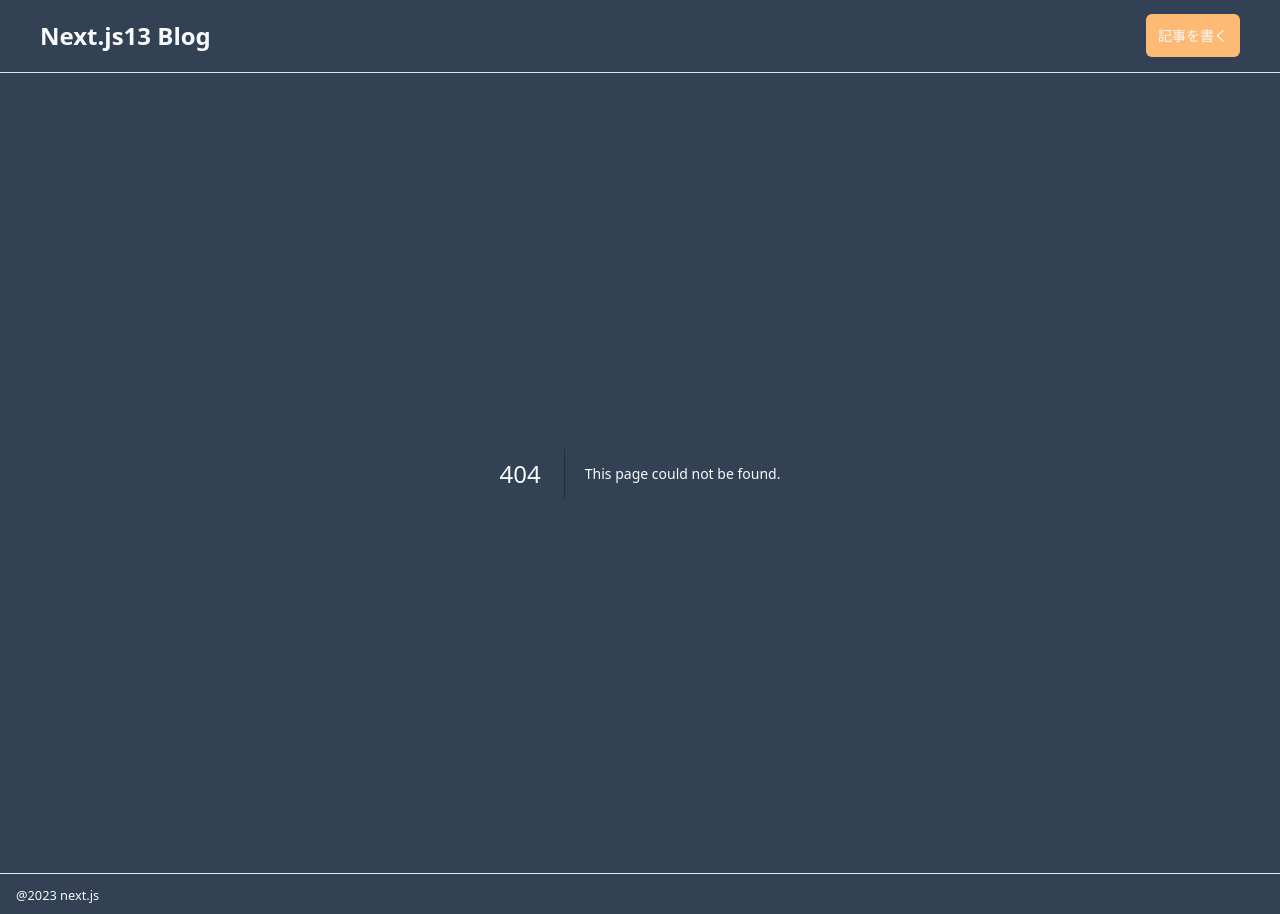
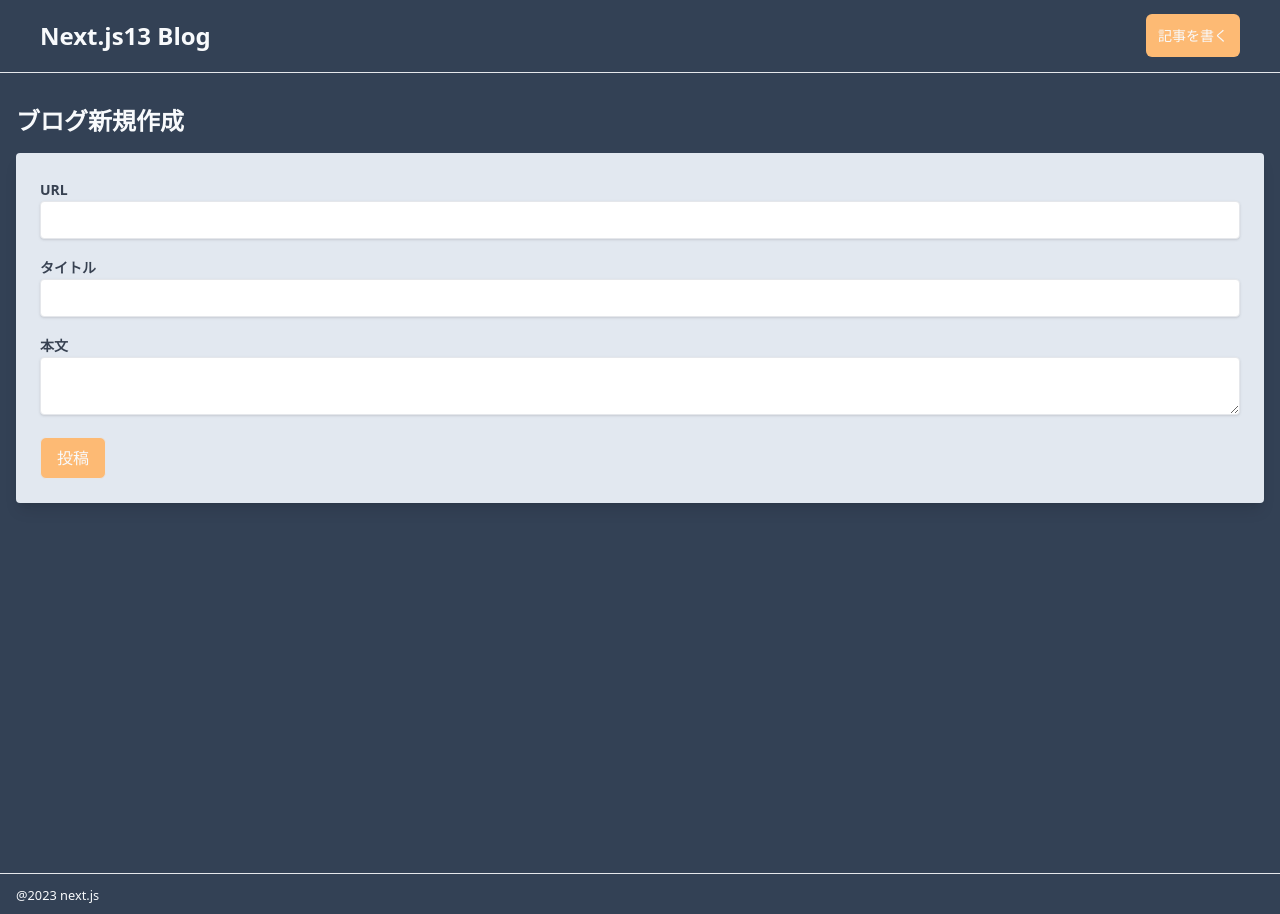
Before and after one commit to aspiratio/next.js13-tailwindcss-udemy-blog, a Next.js app: page /articles/new in a window 1280 px wide. Before the commit this address had no page. Built offline with nearby package versions, Linux system fonts and the light colour scheme.

Commit message:
新規作成ページのスタイルまでを追加

```diff
--- /dev/null
+++ b/src/app/articles/new/page.tsx
@@ -0,0 +1,39 @@
+import React from "react"
+
+const CreateBlogPage = () => {
+  return (
+    <div className="min-h-screen py-8 px-4">
+      <h2 className="text-2xl font-bold mb-4">ブログ新規作成</h2>
+      <form className="bg-slate-200 p-6 rounded shadow-lg">
+        <div className="mb-4">
+          <label className="text-gray-700 text-sm font-bold mb-2">URL</label>
+          <input
+            type="text"
+            className="shadow border rounded w-full py-2 px-3 text-gray-700 leading-tight focus:outline-none"
+          />
+        </div>
+        <div className="mb-4">
+          <label className="text-gray-700 text-sm font-bold mb-2">
+            タイトル
+          </label>
+          <input
+            type="text"
+            className="shadow border rounded w-full py-2 px-3 text-gray-700 leading-tight focus:outline-none"
+          />
+        </div>
+        <div className="mb-4">
+          <label className="text-gray-700 text-sm font-bold mb-2">本文</label>
+          <textarea className="shadow border rounded w-full py-2 px-3 text-gray-700 leading-tight focus:outline-none" />
+        </div>
+        <button
+          type="submit"
+          className="py-2 px-4 border rounded-md bg-orange-300"
+        >
+          投稿
+        </button>
+      </form>
+    </div>
+  )
+}
+
+export default CreateBlogPage
```
